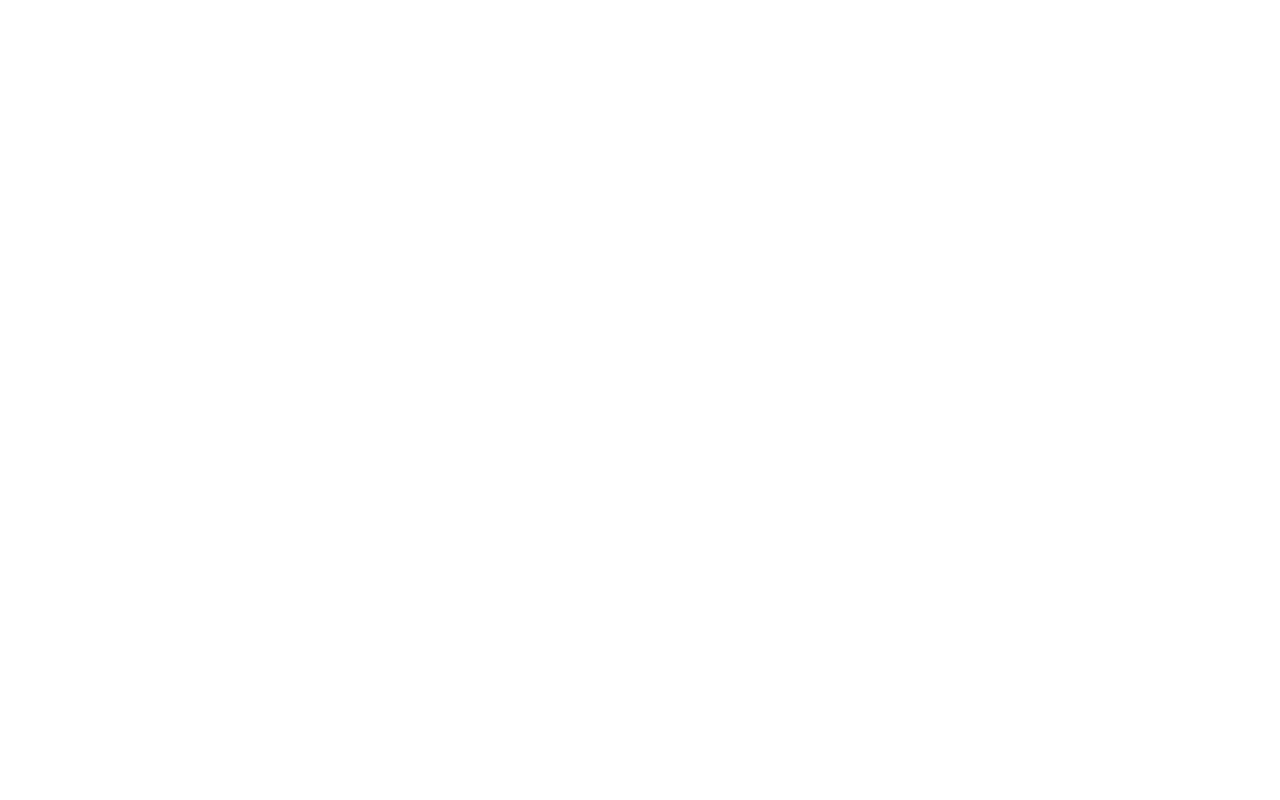
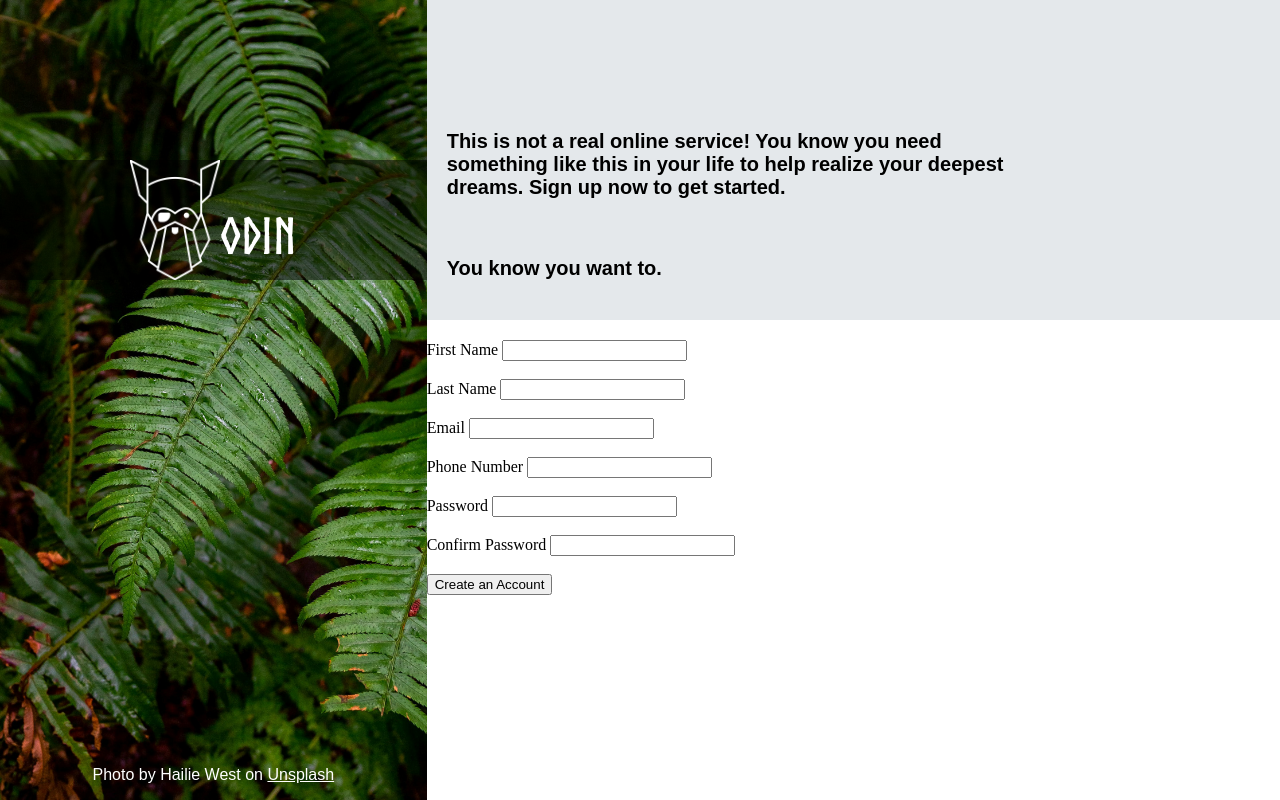
Before and after one commit to SalahAmm/Form-Project, a plain HTML site: page index.html in a window 1280 px wide. Drawn offline with Linux system fonts and the light colour scheme.

Commit message:
Complete 50% of html and css

```diff
--- a/form.js
+++ b/form.js
@@ -0,0 +1 @@
+//
--- a/index.html
+++ b/index.html
@@ -1,11 +1,82 @@
 <!DOCTYPE html>
 <html lang="en">
-<head>
-    <meta charset="UTF-8">
-    <meta name="viewport" content="width=device-width, initial-scale=1.0">
+  <head>
+    <meta charset="UTF-8" />
+    <meta name="viewport" content="width=device-width, initial-scale=1.0" />
+    <link rel="stylesheet" href="./style/style.css" />
     <title>Document</title>
-</head>
-<body>
+  </head>
+  <body>
+    <div class="image">
+      <div class="logo">
+        <img src="./Images/Logo.png" alt="" />
+        <p>ODIN</p>
+      </div>
 
-</body>
+      <div class="credit">
+        <p>
+          Photo by Hailie West on
+          <a
+            href="https://unsplash.com/photos/green-leaf-plant-in-close-up-photography-25xggax4bSA"
+            >Unsplash</a
+          >
+        </p>
+      </div>
+    </div>
+
+    <!-- Form Start -->
+    <div class="form">
+      <div class="text">
+        <div class="paragraph">
+          <p>
+            This is not a real online service! You know you need something like
+            this in your life to help realize your deepest dreams. Sign up now to
+            get started.
+          </p>
+          <br />
+          <p>You know you want to.</p>
+        </div>
+
+      </div>
+
+      <div class="form-input">
+        <form>
+          <!-- Text -->
+          <label for="First-name">First Name</label>
+          <input type="text" id="First-name" name="text" required />
+        <br></br>
+
+        <label for="Last-name">Last Name</label>
+        <input type="text" id="Last-name" name="text" required>
+
+
+        <br></br>
+          <!-- Email -->
+        <label for="Email">Email</label>
+        <input type="email" id="Email" name="email" required>
+
+        <br></br>
+        <!--Phone Number -->
+        <label for="number">Phone Number</label>
+        <input type="number" id="number" name="number" required>
+
+        <br></br>
+
+        <!-- Password -->
+        <label for="password">Password</label>
+        <input type="password" id="password" name="password" required>
+
+        <br></br>
+        <label for="confirm">Confirm Password</label>
+        <input type="password" id="confirm" name="password" required>
+
+        <br></br>
+
+        <input type="submit" value="Create an Account">
+
+
+        </form>
+      </div>
+    </div>
+  </body>
 </html>
--- a/style/style.css
+++ b/style/style.css
@@ -0,0 +1,120 @@
+@font-face {
+    font-family: 'Norse-Bold';
+    src: url(../Font/Norse-Bold.otf);
+}
+
+* {
+    box-sizing: border-box;
+
+}
+/* Setting up the Page */
+body {
+    margin: 0;
+    padding: 0;
+    height: 100vh;
+    display: flex;
+    flex-direction: row;
+}
+
+
+/* Image Section */
+
+.image {
+    display: flex;
+    flex-wrap: wrap;
+
+    flex:  1;
+    height: 100%;
+    width: 100%;
+    background-size: cover;
+    background-image: url(../Images/lexi-laginess-XYfjIT9c01Q-unsplash.jpg);
+
+}
+
+.image .logo {
+    display: flex;
+
+    background-color: rgba(0, 0, 0, 0.5);
+    width: 100%;
+    height: 15%;
+    position: relative;
+    top: 20%;
+    justify-content: center;
+
+}
+
+.image .logo .img {
+
+}
+
+.image .logo p {
+    font-family: 'Norse-Bold';
+    color: white;
+    font-size: 50px;
+}
+
+.image .credit {
+    align-self: flex-end;
+    display: flex;
+    justify-content: center;
+    width: 100%;
+}
+
+.image .credit p {
+    font-family: Arial, Helvetica, sans-serif;
+    color: white;
+
+}
+
+.image .credit p a {
+    color: white;
+}
+
+
+
+
+
+
+
+
+/* Form Section */
+
+
+.form {
+    flex: 2;
+    display: flex;
+    flex-direction: column;
+    gap: 20px;
+
+
+}
+
+.form .text {
+ display: flex;
+ flex-direction: column;
+
+ justify-content: flex-end;
+ background-color: #e4e8eb;
+ height: 40%;
+ padding: 20px;
+
+
+}
+
+.form .text .paragraph {
+    width: 70%;
+}
+
+.form .text p {
+    font-family: Arial, Helvetica, sans-serif;
+    font-size: 20px;
+    font-weight: bold;
+}
+
+.form .form-input {
+    display: flex;
+    flex-flow: row wrap;
+
+
+
+}
```
Also changed, not shown: Font/Norse-Bold.otf (added), Images/Logo.png (added), Images/lexi-laginess-XYfjIT9c01Q-unsplash.jpg (added).
